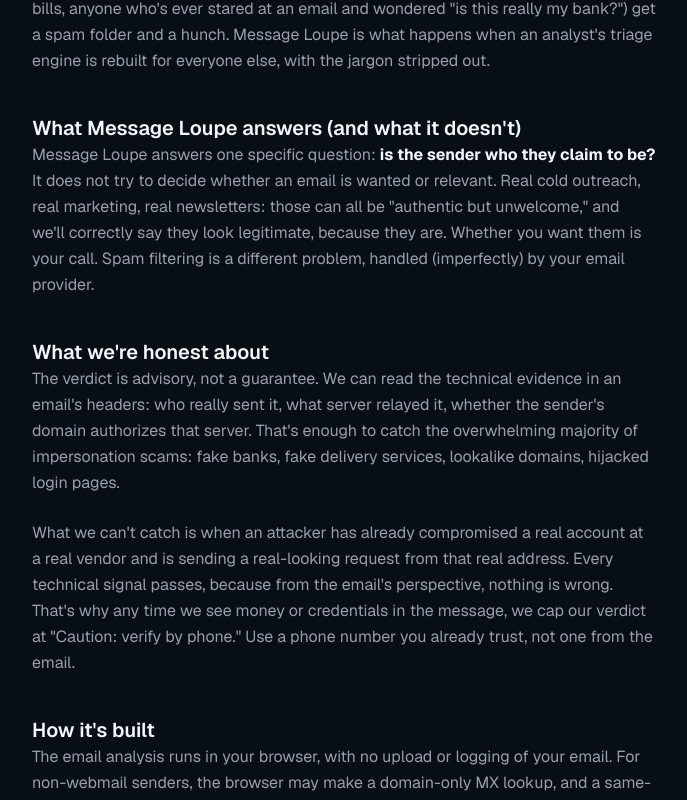
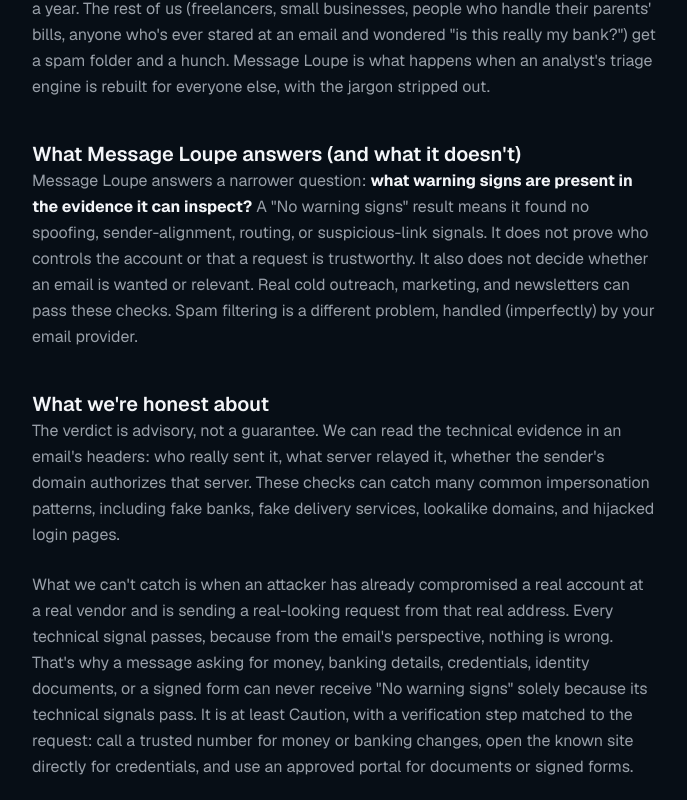
Before and after one commit to s56tv8t2mr-cpu/messageloupe, a Next.js app: page /about in a window 1280 px wide. Shown: the part 411-1211 px from the top of the page, without its empty margins (296-983 px from the left). Built offline with nearby package versions, Linux system fonts and the light colour scheme.

Commit message:
Align the About page with safer verdict language (#47)
Describe clean results as evidence-limited and match Caution guidance to the requested action.

Co-authored-by: s56tv8t2mr-cpu <260767749+s56tv8t2mr-cpu@users.noreply.github.com>
Co-authored-by: Codex Opus 4.7 <noreply@anthropic.com>

```diff
--- a/src/app/about/page.tsx
+++ b/src/app/about/page.tsx
@@ -24,9 +24,9 @@ export default function AboutPage() {
           <p className="text-muted-foreground">
             Message Loupe is a free second-opinion tool for email. Drop a saved
             email, or paste its raw headers, and within a couple of seconds you get
-            a plain-English verdict: <strong>safe</strong>, <strong>caution</strong>,
-            or <strong>likely fake</strong>, with a short explanation of how we got
-            there.
+            a plain-English verdict: <strong>no warning signs</strong>,{" "}
+            <strong>caution</strong>, or <strong>likely fake</strong>. Each verdict
+            explains the evidence and, when needed, the safest next action.
           </p>
 
           <h2 className="text-foreground mt-10 text-xl font-semibold">
@@ -45,13 +45,14 @@ export default function AboutPage() {
             What Message Loupe answers (and what it doesn&apos;t)
           </h2>
           <p className="text-muted-foreground">
-            Message Loupe answers one specific question:{" "}
-            <strong className="text-foreground">is the sender who they claim to
-            be?</strong> It does not try to decide whether an email is wanted or
-            relevant. Real cold outreach, real marketing, real newsletters: those
-            can all be &quot;authentic but unwelcome,&quot; and we&apos;ll correctly
-            say they look legitimate, because they are. Whether you want them is your
-            call. Spam filtering is a different problem, handled (imperfectly) by
+            Message Loupe answers a narrower question:{" "}
+            <strong className="text-foreground">what warning signs are present in
+            the evidence it can inspect?</strong> A &quot;No warning signs&quot; result
+            means it found no spoofing, sender-alignment, routing, or suspicious-link
+            signals. It does not prove who controls the account or that a request is
+            trustworthy. It also does not decide whether an email is wanted or
+            relevant. Real cold outreach, marketing, and newsletters can pass these
+            checks. Spam filtering is a different problem, handled (imperfectly) by
             your email provider.
           </p>
 
@@ -62,18 +63,21 @@ export default function AboutPage() {
             The verdict is advisory, not a guarantee. We can read the technical
             evidence in an email&apos;s headers: who really sent it, what server
             relayed it, whether the sender&apos;s domain authorizes that server.
-            That&apos;s enough to catch the overwhelming majority of impersonation
-            scams: fake banks, fake delivery services, lookalike domains, hijacked
-            login pages.
+            These checks can catch many common impersonation patterns, including fake
+            banks, fake delivery services, lookalike domains, and hijacked login
+            pages.
           </p>
           <p className="text-muted-foreground mt-6">
             What we can&apos;t catch is when an attacker has already
             compromised a real account at a real vendor and is sending a real-looking
             request from that real address. Every technical signal passes, because
-            from the email&apos;s perspective, nothing is wrong. That&apos;s why any
-            time we see money or credentials in the message, we cap our verdict at
-            &quot;Caution: verify by phone.&quot; Use a phone number you already
-            trust, not one from the email.
+            from the email&apos;s perspective, nothing is wrong. That&apos;s why a message
+            asking for money, banking details, credentials, identity documents, or a
+            signed form can never receive &quot;No warning signs&quot; solely because its
+            technical signals pass. It is at least Caution, with a verification step
+            matched to the request: call a trusted number for money or banking changes,
+            open the known site directly for credentials, and use an approved portal
+            for documents or signed forms.
           </p>
 
           <h2 className="text-foreground mt-10 text-xl font-semibold">
```
